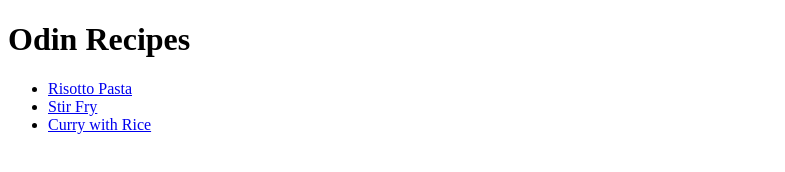
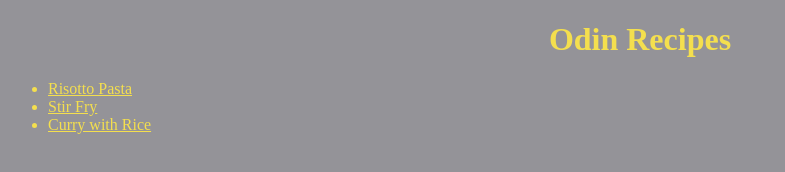
Before and after one commit to Gatteber/odin-recipes, a plain HTML site: page index.html in a window 1280 px wide. Shown: the whole page, without its empty margins (0-785 px from the left). Drawn offline with Linux system fonts and the light colour scheme.

Commit message:
update index.html with css styles, add styles.css

```diff
--- a/index.html
+++ b/index.html
@@ -3,6 +3,7 @@
     <head>
         <meta charset="UTF-8">
         <title>My Favorite Recipes</title>
+        <link rel="stylesheet" href="styles.css">
     </head>
 
     <body>
--- /dev/null
+++ b/styles.css
@@ -0,0 +1,9 @@
+* {
+    background-color: #949398ff;
+    color: #f4df4eff;
+
+}
+
+h1 {
+    text-align: center;
+}
```
